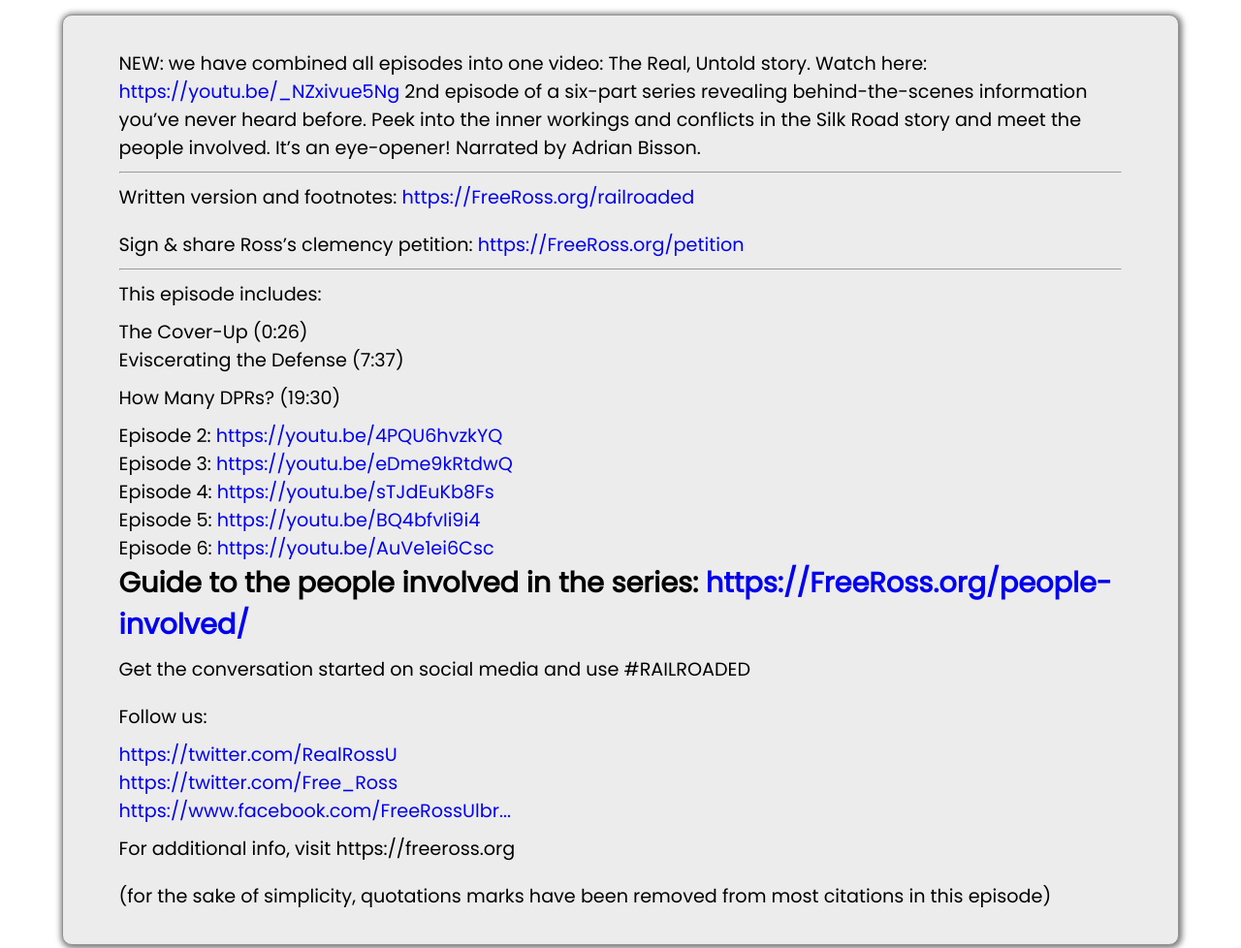
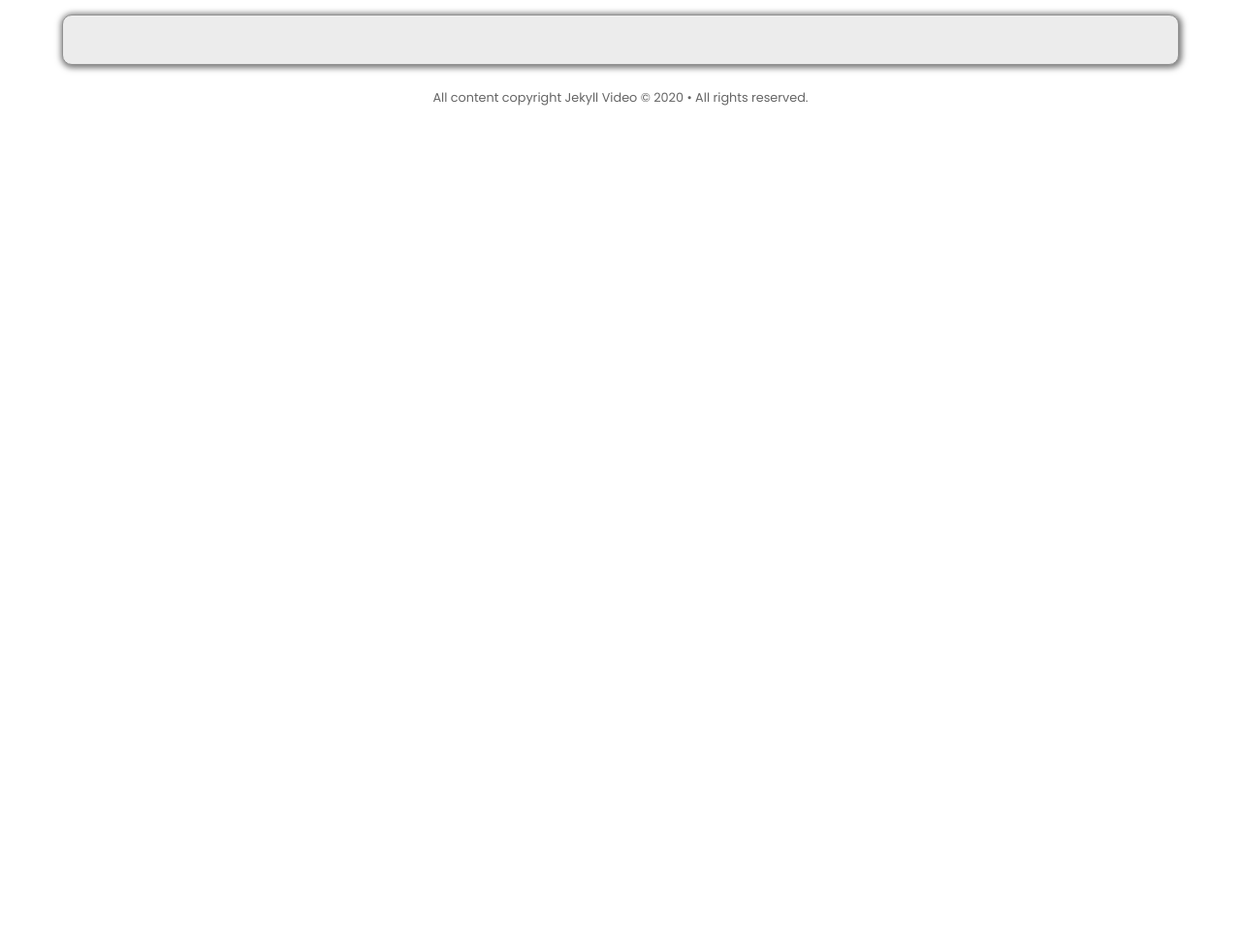
Before and after one commit to EventosTI/TalkDev, a Jekyll site: the page built from _videos/2015-10-13-railroaded-e4-the-targeting-caging-of-ross-ulbricht.md, in a window 1280 px wide and 1400 px high, scrolled down 374 px. Shown: the part 422-1400 px from the top of the window at 97% size. Built offline with Jekyll 4.4.1, drawn with Linux system fonts in a browser that asks for light colours; after the commit the page ends 906 px from its top, so only the background shows below that; some of the changed text lies outside the part shown.

Commit message:
Fórum sobre Adequação à LGPD - Dia 3
https://youtu.be/3V-LCeramD8

```diff
--- a/_videos/2015-10-13-railroaded-e4-the-targeting-caging-of-ross-ulbricht.md
+++ b/_videos/2015-10-13-railroaded-e4-the-targeting-caging-of-ross-ulbricht.md
@@ -1,45 +1,6 @@
 ---
-title: Railroaded | E4 - The Targeting & Caging of Ross Ulbricht
-youtube_id: sTJdEuKb8Fs
+title: Fórum sobre Adequação à LGPD - Dia 3
+youtube_id: 3V-LCeramD8
 date: 2015-10-13
-tags: [News, Investigations]
+tags: [LGPD, Adequação]
 ---
-
-NEW: we have combined all episodes into one video: The Real, Untold story. Watch here: <https://youtu.be/_NZxivue5Ng>
-2nd episode of a six-part series revealing behind-the-scenes information you've never heard before. Peek into the inner workings and conflicts in the Silk Road story and meet the people involved.
-It's an eye-opener!
-Narrated by Adrian Bisson.
-
-
------------------------------------------------------------------------------------------------
-Written version and footnotes: <https://FreeRoss.org/railroaded>
-
-Sign & share Ross’s clemency petition: <https://FreeRoss.org/petition>
-
------------------------------------------------------------------------------------------------
-This episode includes:
-
-- The Cover-Up (0:26)
-- Eviscerating the Defense (7:37)
-- How Many DPRs? (19:30)
-
-- Episode 2: <https://youtu.be/4PQU6hvzkYQ>
-- Episode 3: <https://youtu.be/eDme9kRtdwQ>
-- Episode 4: <https://youtu.be/sTJdEuKb8Fs>
-- Episode 5: <https://youtu.be/BQ4bfvIi9i4>
-- Episode 6: <https://youtu.be/AuVe1ei6Csc>
-
-Guide to the people involved in the series: <https://FreeRoss.org/people-involved/>
------------------------------------------------------------------------------------------------
-
-Get the conversation started on social media and use #RAILROADED
-
-Follow us:
-
-- <https://twitter.com/RealRossU>
-- <https://twitter.com/Free_Ross>
-- <https://www.facebook.com/FreeRossUlbr...>
-
-For additional info, visit https://freeross.org
-
-(for the sake of simplicity, quotations marks have been removed from most citations in this episode)
```
